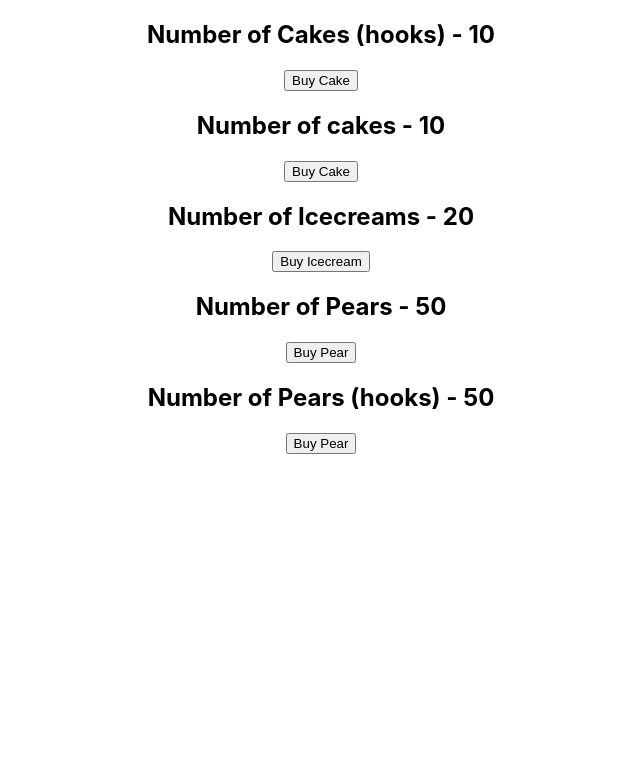
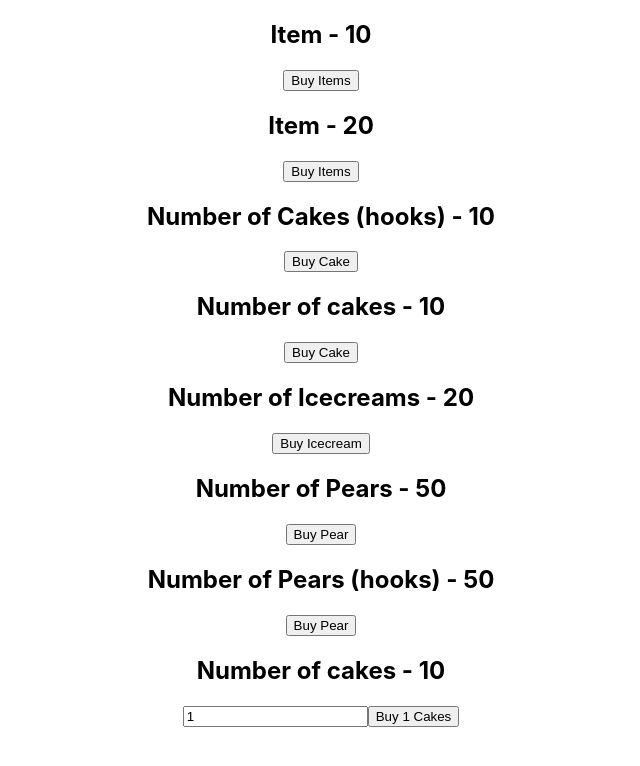
Before and after one commit to ndangohmofor/react-redux-demo, a React (Create React App) app: page / in a window 1280 px wide. Shown: the top 766 px of the page, without its empty margins (319-959 px from the left). Built offline with nearby package versions, Linux system fonts and the light colour scheme.

Commit message:
add the all new containers into app js file

```diff
--- a/src/App.js
+++ b/src/App.js
@@ -7,16 +7,21 @@ import HookscakeContainer from "./components/HookscakeContainer";
 import IcecreamContainer from "./components/icecreamContainer";
 import PearContainer from "./components/pearContainer";
 import HooksPearContainer from "./components/HooksPearContainer";
+import NewCakeContainer from "./components/NewCakeContainer";
+import ItemContainer from "./components/ItemContainer";
 
 function App() {
   return (
     <Provider store={store}>
       <div className="App">
+        <ItemContainer cake />
+        <ItemContainer />
         <HookscakeContainer />
         <CakeContainer />
         <IcecreamContainer />
         <PearContainer />
         <HooksPearContainer />
+        <NewCakeContainer />
       </div>
     </Provider>
   );
```
